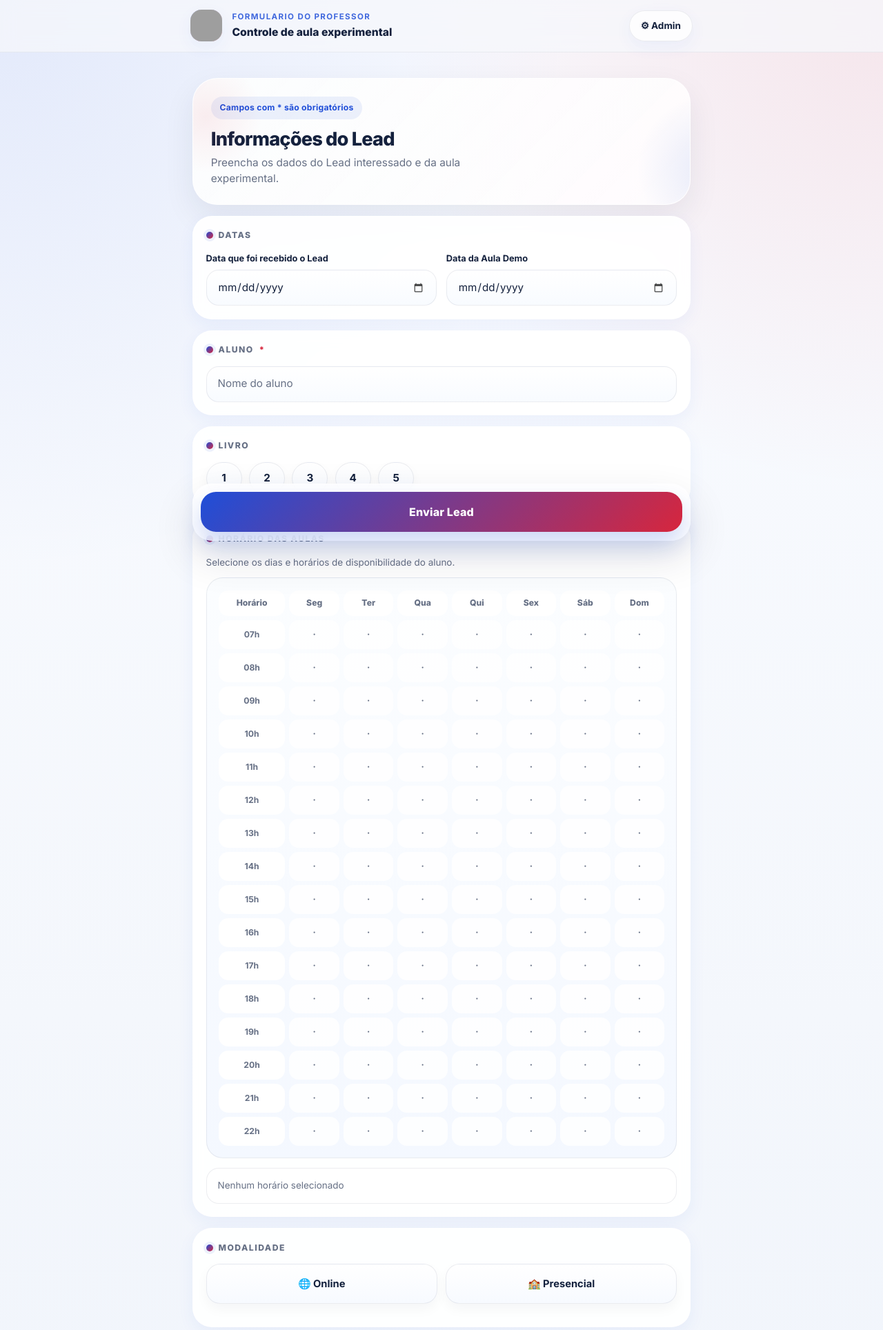
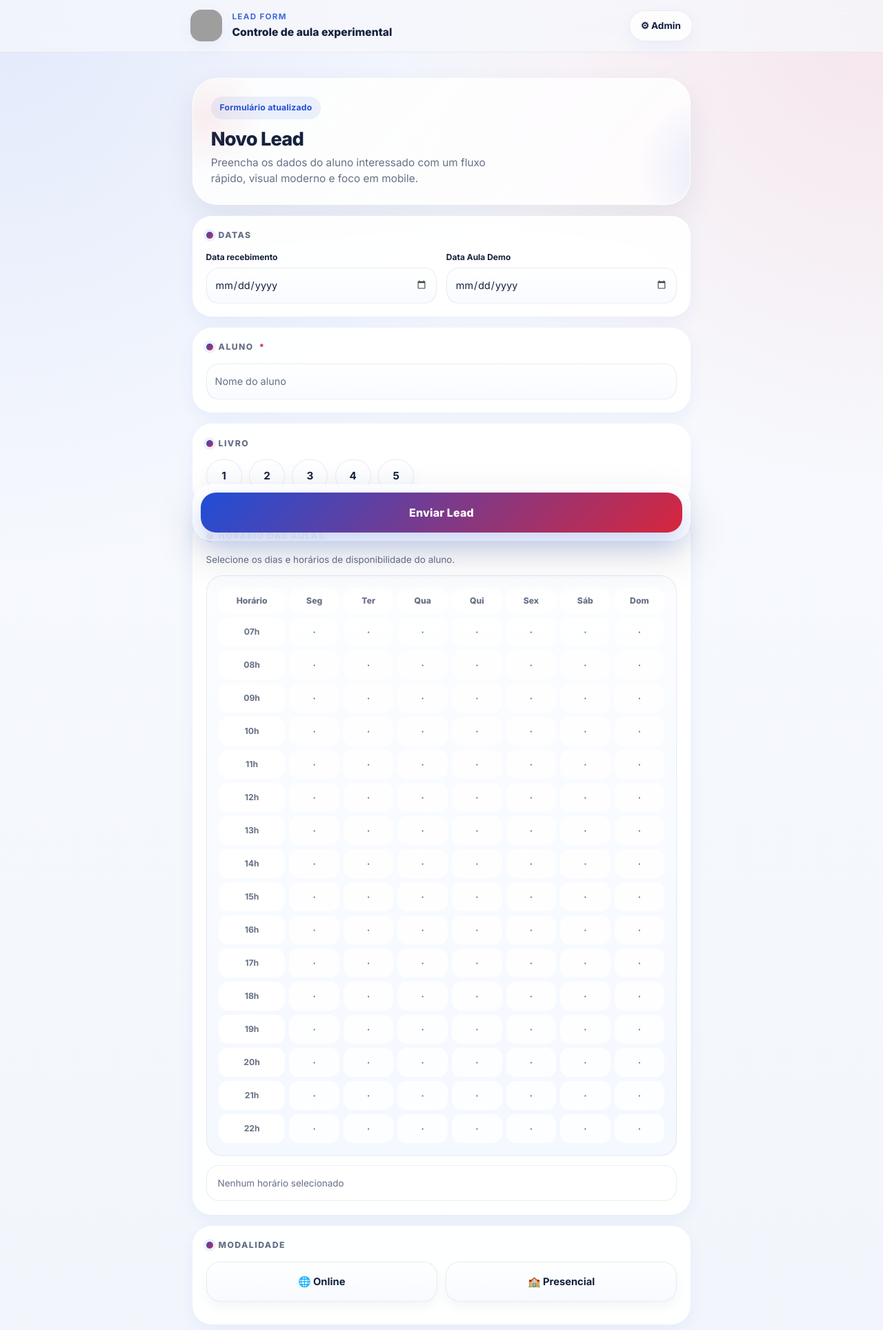
Before and after one commit to Guijss91/aula-experimental_TOP, a Flask app: page / in a window 1280 px wide. Shown: the top 1928 px of the page at 69% size. Run offline with Flask 3, Linux system fonts and the light colour scheme; grey boxes are pictures that could not be loaded.

Commit message:
Refactor form layout and update labels
Updated form labels and styles for better clarity and usability.

```diff
--- a/templates/index.html
+++ b/templates/index.html
@@ -263,6 +263,7 @@
       padding: 1rem;
       box-shadow: var(--shadow-sm);
       backdrop-filter: blur(10px);
+      min-width: 0; /* Previne expansão além da tela */
     }
 
     .section-label {
@@ -287,9 +288,10 @@
       flex: 0 0 10px;
     }
 
+    /* GRID 2 (Lado a lado, inclusive no mobile, para datas serem menores) */
     .field-grid-2 {
       display: grid;
-      grid-template-columns: 1fr;
+      grid-template-columns: 1fr 1fr;
       gap: 0.85rem;
     }
 
@@ -300,23 +302,30 @@
       align-items: start;
     }
 
+    .field-wrap {
+      min-width: 0; /* Essencial para que os campos obedeçam o limite do grid */
+    }
+
     .field-wrap label {
       display: block;
-      font-size: 0.8rem;
+      font-size: 0.75rem;
       font-weight: 700;
       color: var(--text);
       margin-bottom: 0.45rem;
+      line-height: 1.3;
+      white-space: normal;
     }
 
     .field-input {
       width: 100%;
+      min-width: 0;
       border: 1px solid var(--border);
       background: linear-gradient(180deg, #ffffff 0%, #f8fbff 100%);
       color: var(--text) !important;
       border-radius: 18px;
       min-height: 52px;
-      padding: 0.85rem 1rem;
-      font-size: 0.95rem;
+      padding: 0.85rem 0.75rem;
+      font-size: 0.9rem; /* Levemente menor para caber melhor em lado a lado */
       transition: 180ms ease;
       box-shadow: inset 0 1px 0 rgba(255,255,255,0.85);
     }
@@ -618,19 +627,12 @@
       .shell {
         padding: 1.2rem;
       }
-
       .hero-card {
         padding: 1.6rem;
       }
-
-      .field-grid-2 {
-        grid-template-columns: 1fr 1fr;
-      }
-
       .option-grid-3 {
         grid-template-columns: repeat(3, 1fr);
       }
-
       .section-card {
         padding: 1.15rem;
       }
@@ -644,7 +646,7 @@
       <div class="brand">
         <div class="logo-wrap">
           <img
-            src="https://top-english-minio.ryho2k.easypanel.host/typebot/topenglish%20logo.png"
+            src="sua-logo.png"
             alt="Logo"
             onerror="this.style.display='none'; this.nextElementSibling.style.display='flex';"
           >
@@ -652,7 +654,7 @@
         </div>
 
         <div class="brand-text">
-          <div class="brand-kicker">Formulario do professor</div>
+          <div class="brand-kicker">Lead Form</div>
           <div class="brand-title">Controle de aula experimental</div>
         </div>
       </div>
@@ -671,9 +673,9 @@
   <main class="shell">
     <section class="hero">
       <div class="hero-card">
-        <div class="hero-chip">Campos com * são obrigatórios</div>
-        <h1 class="hero-title">Informações do Lead</h1>
-        <p class="hero-text">Preencha os dados do Lead interessado e da aula experimental.</p>
+        <div class="hero-chip">Formulário atualizado</div>
+        <h1 class="hero-title">Novo Lead</h1>
+        <p class="hero-text">Preencha os dados do aluno interessado com um fluxo rápido, visual moderno e foco em mobile.</p>
       </div>
     </section>
 
@@ -685,12 +687,12 @@
 
         <div class="field-grid-2">
           <div class="field-wrap">
-            <label for="dataLead">Data que foi recebido o Lead</label>
+            <label for="dataLead">Data recebimento</label>
             <input type="date" id="dataLead" name="dataLead" class="field-input">
           </div>
 
           <div class="field-wrap">
-            <label for="dataAulaDemo">Data da Aula Demo</label>
+            <label for="dataAulaDemo">Data Aula Demo</label>
             <input type="date" id="dataAulaDemo" name="dataAulaDemo" class="field-input">
           </div>
         </div>
@@ -840,7 +842,7 @@
             <select id="estado" name="estado" class="field-input" style="appearance:auto;">
               <option value="">UF</option>
               <option>AC</option><option>AL</option><option>AP</option><option>AM</option>
-              <option>BA</option><option>CE</option><option>DF</option><option>ES</option>
+              <option>BA</option><option>CE</option><option selected value="DF">DF</option><option>ES</option>
               <option>GO</option><option>MA</option><option>MT</option><option>MS</option>
               <option>MG</option><option>PA</option><option>PB</option><option>PR</option>
               <option>PE</option><option>PI</option><option>RJ</option><option>RN</option>
@@ -856,6 +858,7 @@
               id="cidade"
               name="cidade"
               placeholder="Ex: Brasília"
+              value="Brasília"
               class="field-input"
               maxlength="60"
             >
@@ -1069,7 +1072,13 @@
 
         if (resp.ok) {
           showToast('✓ Lead cadastrado com sucesso!', false);
+
+          // Reseta o formulário
           e.target.reset();
+
+          // Restaura os valores padrão da cidade/estado após resetar
+          document.getElementById('estado').value = "DF";
+          document.getElementById('cidade').value = "Brasília";
 
           selectedLivro = '';
           modalidadeSel = '';
```
